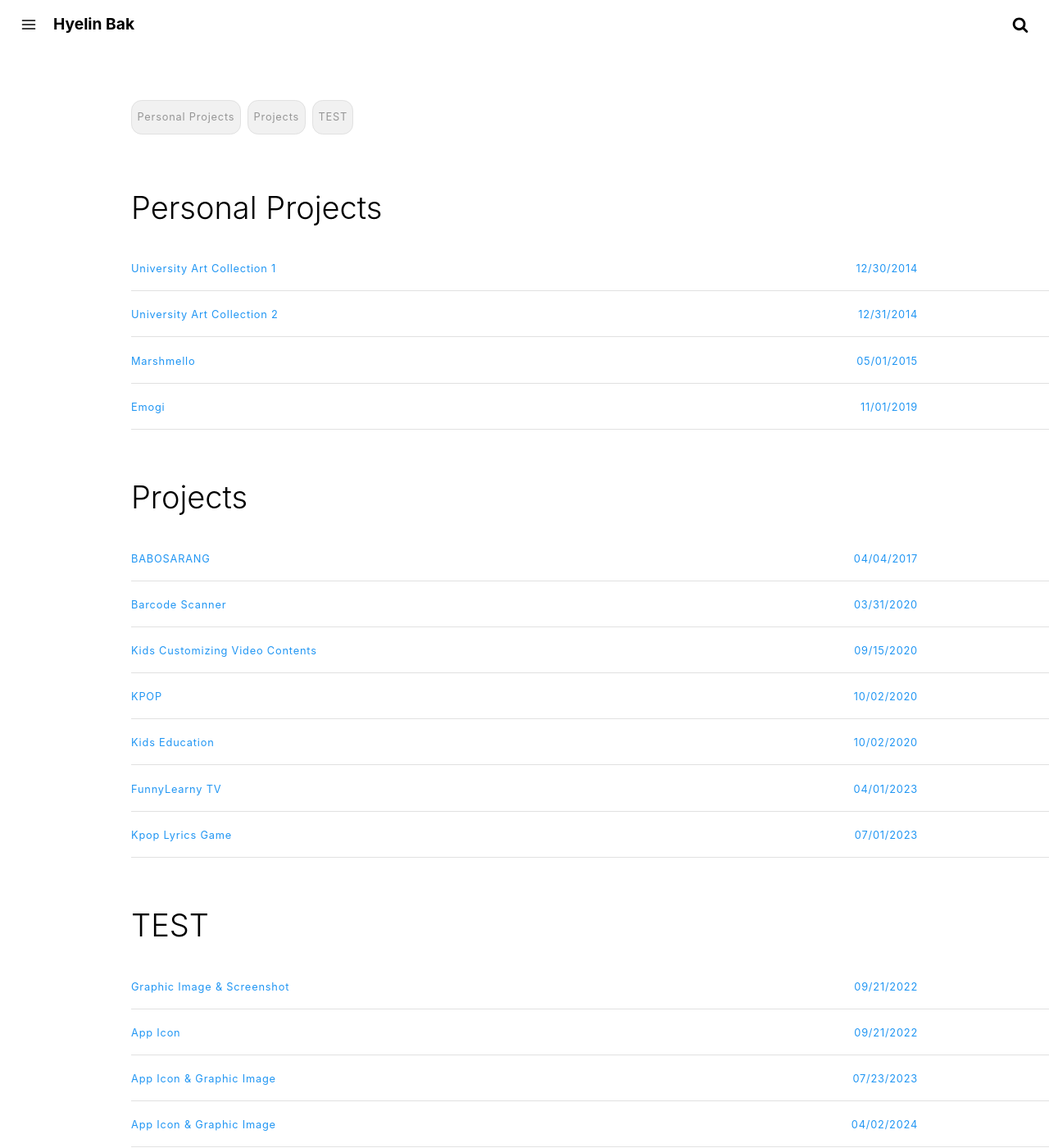
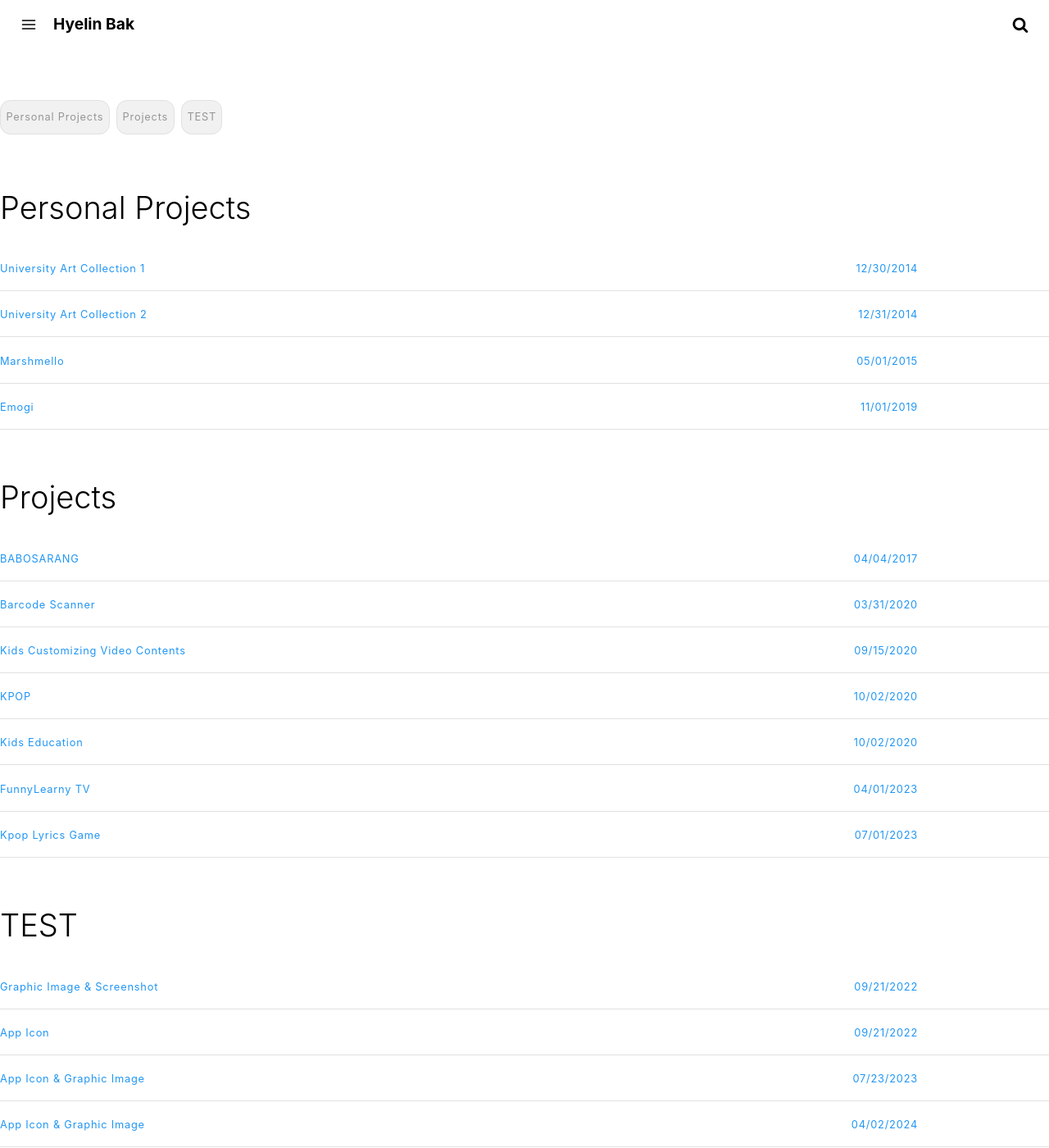
Before and after one commit to crazyjamy/crazyjamy.github.io, a Jekyll site: the page built from tags.html, in a window 1280 px wide and 1400 px high. Shown: the whole window at 82% size. Built offline with Jekyll 4.4.1, drawn with Linux system fonts in a browser that asks for light colours.

Commit message:
Update main.css

```diff
--- a/assets/css/main.css
+++ b/assets/css/main.css
@@ -456,7 +456,7 @@
       }
 }
 .post-content p.post-info{
-  font-family:-apple-system,BlinkMacSystemFont,Lato,Roboto,Segoe UI,Helvetica Neue,Helvetica,Verdana,Arial,sans-serif;font-weight:300;font-style:normal;font-size:.813rem;letter-spacing:0;color:#a9a9a9;margin:0 auto; padding-left: 10rem;
+  font-family:-apple-system,BlinkMacSystemFont,Lato,Roboto,Segoe UI,Helvetica Neue,Helvetica,Verdana,Arial,sans-serif;font-weight:300;font-style:normal;font-size:.813rem;letter-spacing:0;color:#a9a9a9;margin:0 auto;
 }
 @media only screen and (min-width:37.5rem){
   .post-content p.post-info{font-size:0.8rem
@@ -473,10 +473,10 @@
   padding:.1rem 0; ul margin-bottom:0
 }
 .post-content p,.post-content li{
-  color:#333; padding-left:10rem;
+  color:#333;
 }
 .post-content p code,.post-content li code{
-  color:#bf616a;word-wrap:break-word;background:#f2f2f2;padding:.188rem .313rem;border-radius:3px;font-size:0.8rem;padding-left:10rem;
+  color:#bf616a;word-wrap:break-word;background:#f2f2f2;padding:.188rem .313rem;border-radius:3px;font-size:0.8rem;
 }
 .post-content a{
     color:#2196f3;text-decoration:none
@@ -494,14 +494,14 @@
     font-size:2.938rem
   }
 }
-.post-content h2{font-size:1.5rem;line-height:1.4;padding-left:10rem;
+.post-content h2{font-size:1.5rem;line-height:1.4;
 }
 @media only screen and (min-width:37.5rem){
   .post-content h2{font-size:2.313rem}}.post-content h3{
     font-size:1.25rem;line-height:1.4;
 }
 @media only screen and (min-width:37.5rem){
-  .post-content h3{font-size:1.688rem;padding-left:10rem;
+  .post-content h3{font-size:1.688rem;
   }
 }
 .post-content ul,.post-content ol{
@@ -577,7 +577,7 @@
   width:.938rem;height:.938rem;fill:#a9a9a9;vertical-align:middle;margin-right:.188rem
 }
 .post-content .tags{
-  width:auto;float:none;display:block;margin-right:auto;margin-left:auto;padding-left:10rem;padding-right:0;font-family:-apple-system,BlinkMacSystemFont,Lato,Roboto,Segoe UI,Helvetica Neue,Helvetica,Verdana,Arial,sans-serif;font-weight:400;font-style:normal;font-size:1.125rem;margin:0 auto 1.813rem;margin-top:1.875rem;letter-spacing:.01rem;line-height:2.5rem;
+  width:auto;float:none;display:block;margin-right:auto;margin-left:auto;padding-left:0rem;padding-right:0;font-family:-apple-system,BlinkMacSystemFont,Lato,Roboto,Segoe UI,Helvetica Neue,Helvetica,Verdana,Arial,sans-serif;font-weight:400;font-style:normal;font-size:1.125rem;margin:0 auto 1.813rem;margin-top:1.875rem;letter-spacing:.01rem;line-height:2.5rem;
 }
 .post-content .tags::after{
   content:'';display:table;clear:both}@media only screen and (min-width:37.5rem){.post-content .tags{font-size:1.25rem;letter-spacing:.05rem
@@ -590,7 +590,7 @@
     color:#fff;border:1px solid #141414;background-color:#141414
 }
 .post-content .tag-title{
-  font-family:-apple-system,BlinkMacSystemFont,Lato,Roboto,Segoe UI,Helvetica Neue,Helvetica,Verdana,Arial,sans-serif;font-weight:300;font-style:normal;font-size:2.375rem;margin-top:3.75rem;width:auto;float:none;display:block;margin-right:auto;margin-left:auto;padding-left:10rem;padding-right:0;
+  font-family:-apple-system,BlinkMacSystemFont,Lato,Roboto,Segoe UI,Helvetica Neue,Helvetica,Verdana,Arial,sans-serif;font-weight:300;font-style:normal;font-size:2.375rem;margin-top:3.75rem;width:auto;float:none;display:block;margin-right:auto;margin-left:auto;paddipadding-right:0;
 }
 .post-content .tag-title::after{
     content:'';display:table;clear:both
@@ -769,7 +769,7 @@
   margin:0 0 1.875rem;font-size:1.875rem
 }
 footer{
-  width:auto;float:none;display:block;;padding-left:10rem;padding-right:0;border-top:1px solid #e6e6e6;background:#fff;padding:1.25rem 1.563rem;margin-top:3.125rem;margin-bottom:2.5rem;font-family:'Titillium Web','Helvetica Neue',Helvetica,sans-serif;font-weight:300;font-style:normal;
+  width:auto;float:none;display:block;padding-right:0;border-top:1px solid #e6e6e6;background:#fff;padding:1.25rem 1.563rem;margin-top:3.125rem;margin-bottom:2.5rem;font-family:'Titillium Web','Helvetica Neue',Helvetica,sans-serif;font-weight:300;font-style:normal;
 }
 footer::after{
   content:'';display:table;clear:both
```
